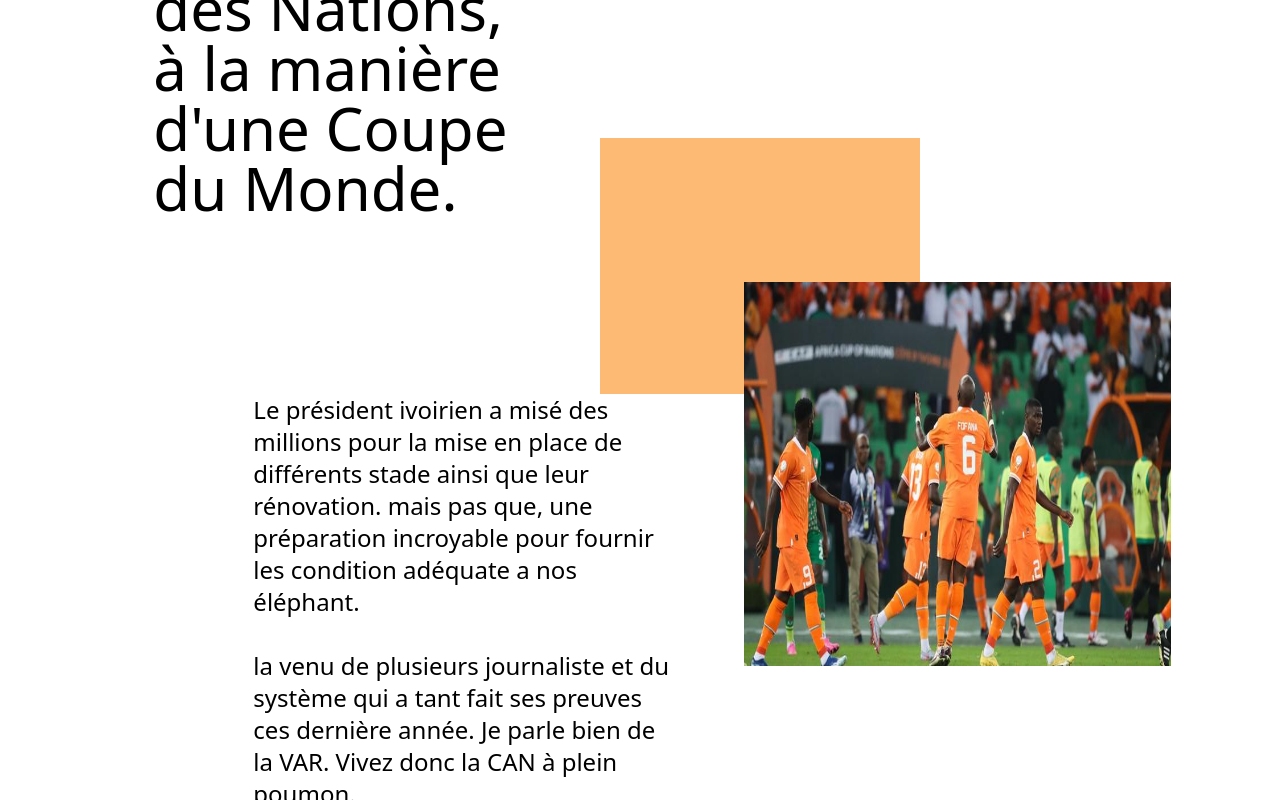
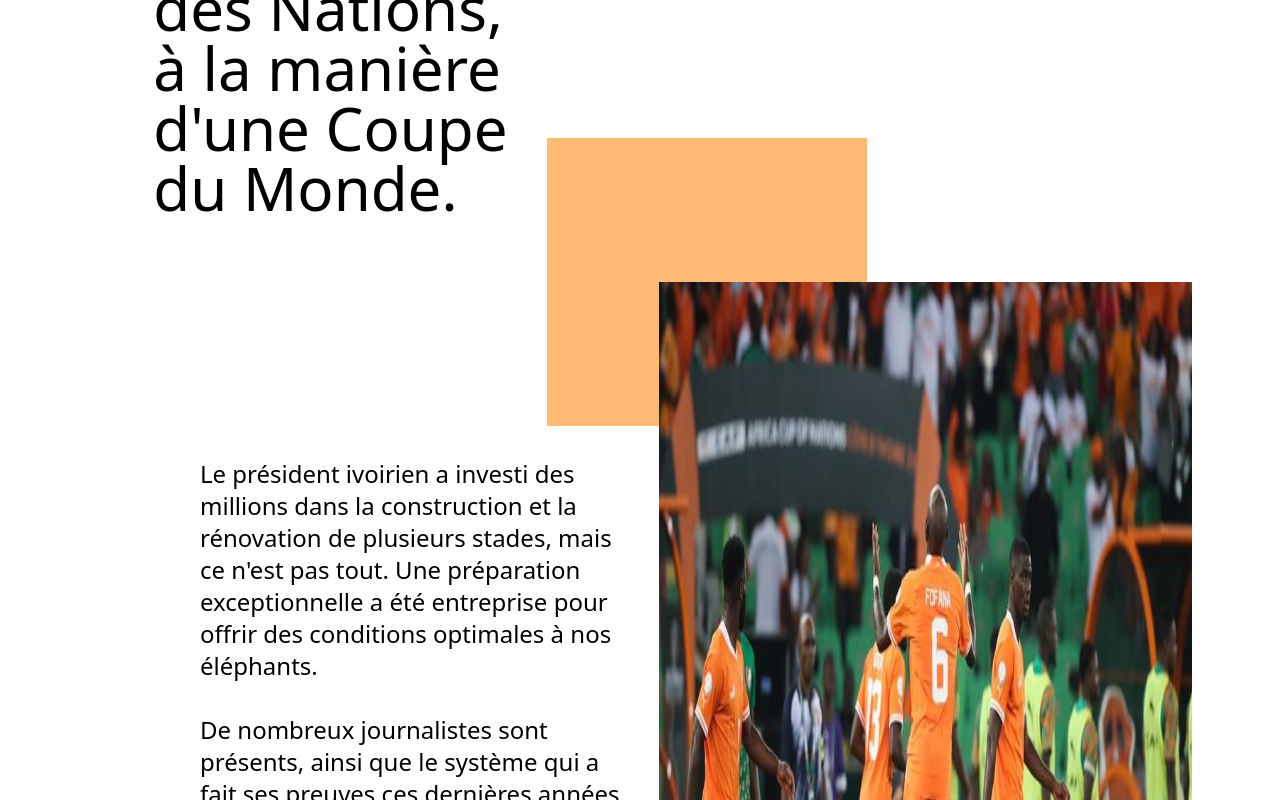
Before and after one commit to loulou-gif/template1, a React (Create React App) app: page / in a window 1280 px wide. Shown: the part 1380-2180 px from the top of the page. Built offline with nearby package versions, Linux system fonts and the light colour scheme.

Commit message:
end secteur1

```diff
--- a/src/components/Section1.js
+++ b/src/components/Section1.js
@@ -14,16 +14,16 @@ const Section1 = () =>{
                     </section>
                 </div>
             </div>
-            <div className='flex justify-center -mt-20'>
-                <p className='w-4/12 mr text-2xl mt-64'>
-                    Le président ivoirien a misé des millions pour la mise en place de différents stade ainsi que leur rénovation.  mais pas que, une préparation incroyable pour fournir les condition adéquate a nos éléphant.<br/> <br/>
-                    la venu de plusieurs journaliste et du système qui a tant fait  ses preuves ces dernière année. Je parle bien de la VAR. Vivez donc la CAN à plein poumon.<br/> <br/>
+            <div className='flex justify-center  pb-28 -mt-20'>
+                <p className='w-4/12 mr text-2xl mt-80'>
+                Le président ivoirien a investi des millions dans la construction et la rénovation de plusieurs stades, mais ce n'est pas tout. Une préparation exceptionnelle a été entreprise pour offrir des conditions optimales à nos éléphants.<br/> <br/>
+                De nombreux journalistes sont présents, ainsi que le système qui a fait ses preuves ces dernières années, en particulier la VAR. Profitez pleinement de la Coupe d'Afrique des Nations.<br/> <br/>
 
-                    <button className='border h-10 w-56 border-black text-black'>LIRE LA SUITE</button>
+                    <button className='border h-10 w-56 border-black text-black hover:bg-black hover:text-white duration-300'>LIRE LA SUITE</button>
                 </p>
-                <div className='w-4/12  -ml-20'>
-                    <div className='h-64 w-80 bg-orange-300'></div>
-                    <img className='ml-36 -mt-28 h-96' alt='img2' src={can} width="600px"/>
+                <div className='w-5/12  -ml-20'>
+                    <div className='h-72 w-80 bg-orange-300'></div>
+                    <img className='ml-28 -mt-36 h-full' alt='img2' src={can} width="730px"/>
                 </div>
             </div>
         </section>
```
